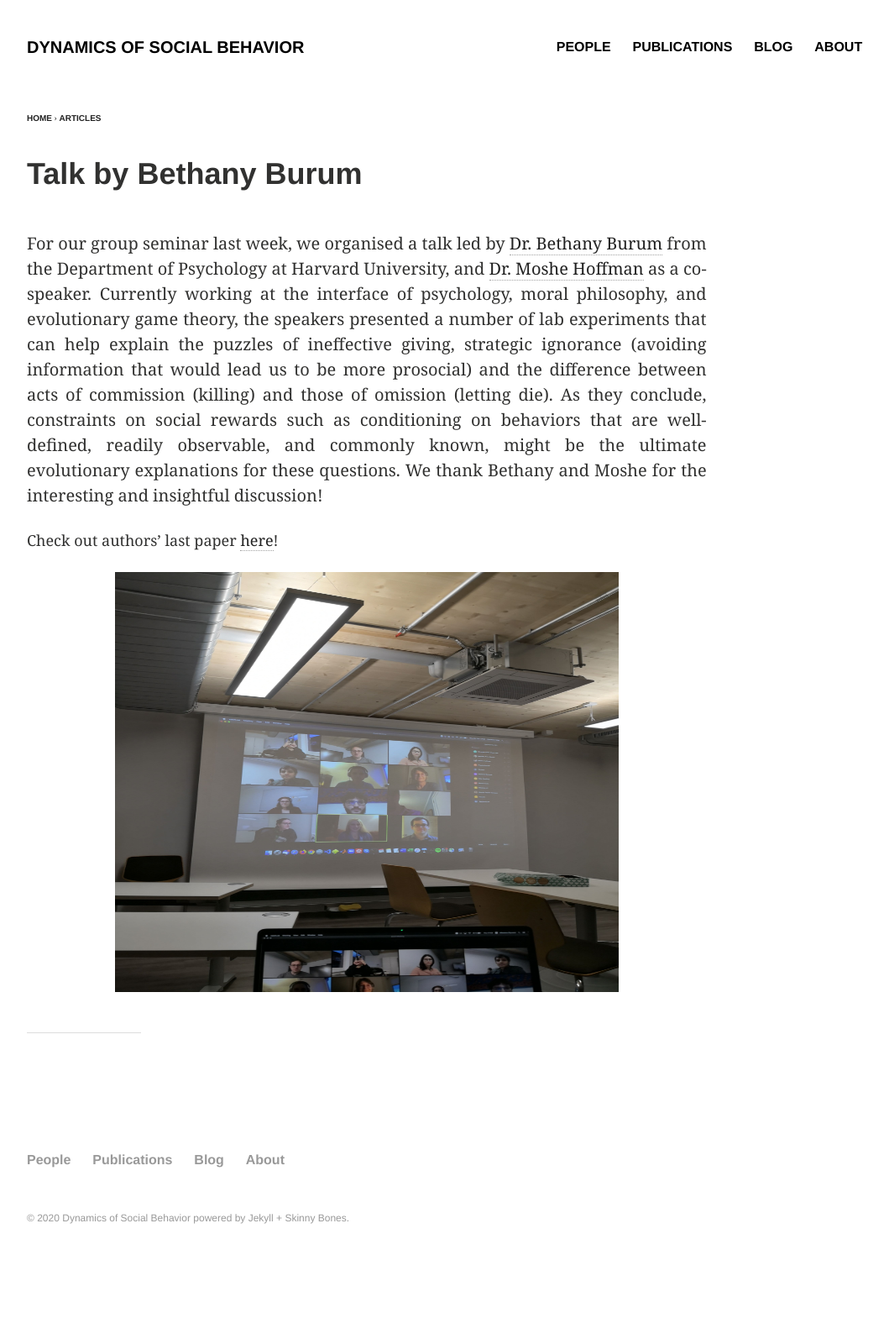
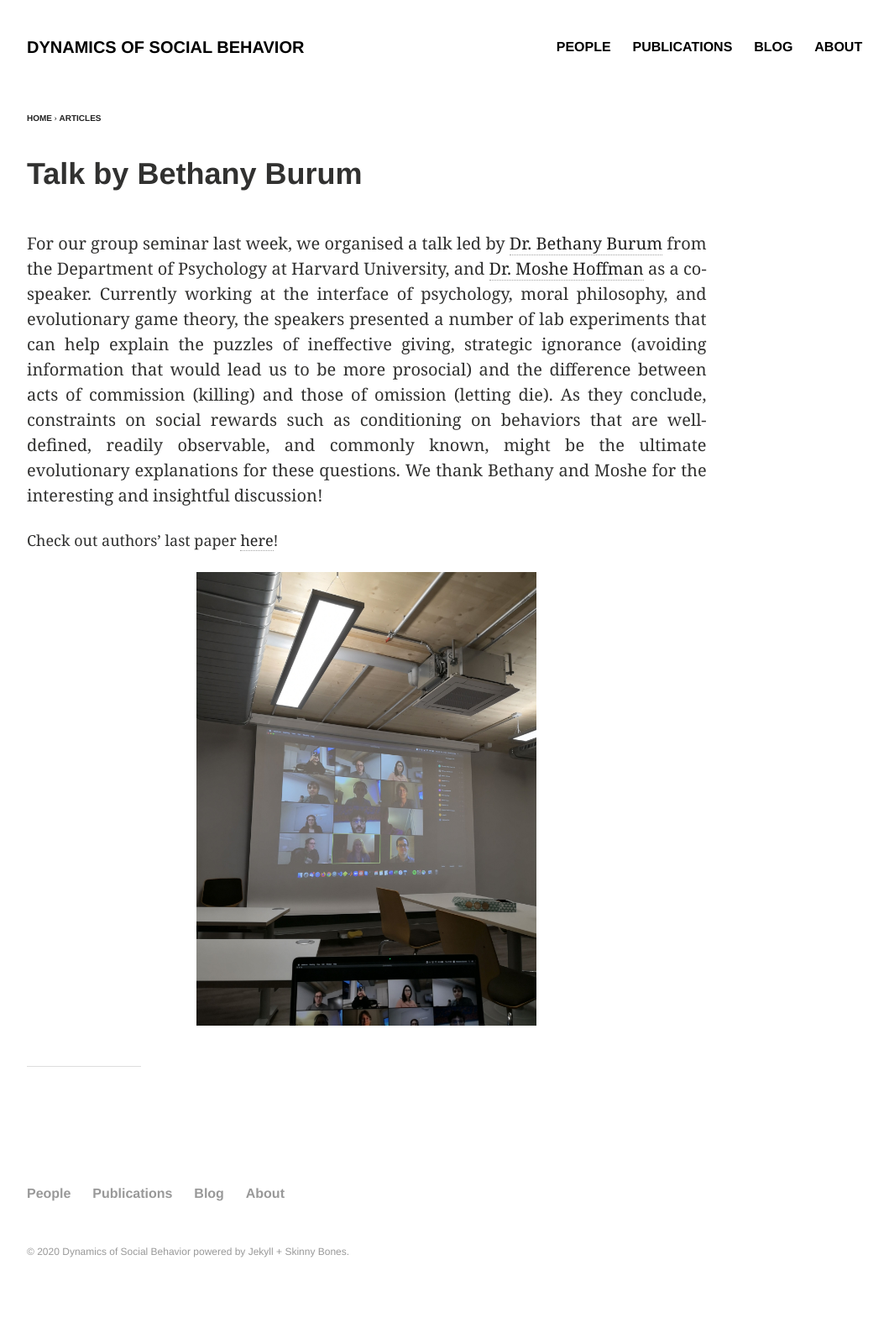
Before and after one commit to DYNOSOBs/social-behaviour, a Jekyll site: the page built from _posts/articles/2020-11-04-bethanystalk.md, in a window 1280 px wide. Shown: the whole page at 84% size, without its empty margins (64-1123 px from the left). Built offline with Jekyll 4.4.1, drawn with Linux system fonts in a browser that asks for light colours; before the commit the page ends 1536 px from its top, so only the background shows below that.

Commit message:
fix pic dimensions

```diff
--- a/_posts/articles/2020-11-04-bethanystalk.md
+++ b/_posts/articles/2020-11-04-bethanystalk.md
@@ -17,4 +17,4 @@ For our group seminar last week, we organised a talk led by <a href="https://www
 
 Check out authors' last paper <a href="https://www.nature.com/articles/s41562-020-00950-4">here</a>!
 
-<img src="../../images/bethany_talk.jpg" class="center" style="width:600px;height:500px;">
+<img src="../../images/bethany_talk.jpg" class="center">
```
